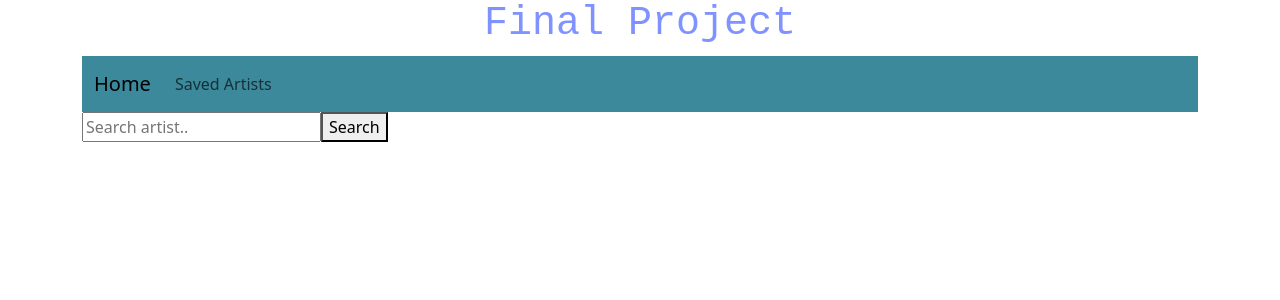
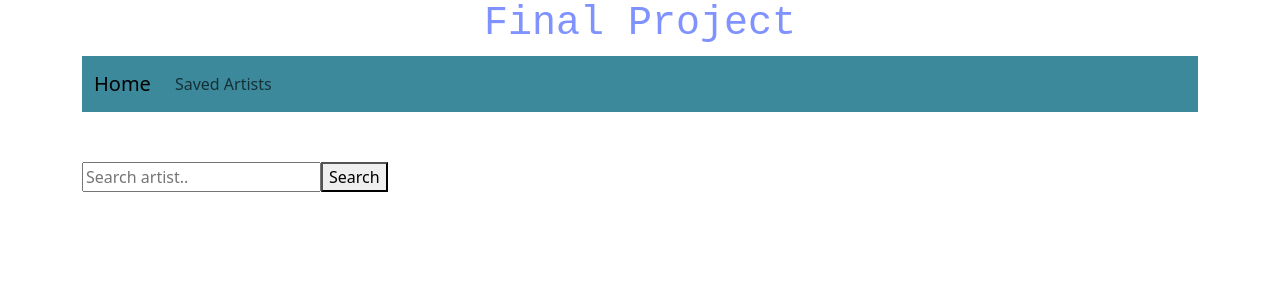
Before and after one commit to mahmouddaabas/DA395A-Final-Project, a React (Create React App) app: page / in a window 1280 px wide. Shown: the top 300 px of the page. Built offline with nearby package versions, Linux system fonts and the light colour scheme.

Commit message:
pushat ner searchbar

```diff
--- a/src/components/styles/Homepage.css
+++ b/src/components/styles/Homepage.css
@@ -1,5 +1,6 @@
 .navbar {
     background-color: rgb(60, 137, 156)!important;
+    margin: 0px;
   }
   h1{
     text-align: center;
@@ -7,6 +8,6 @@
     color: rgb(127, 146, 255);
 
   }
-  .form.container{
-    margin-top: 20px ;
+  .form-container{
+    margin-top: 50px ;
   }
```
